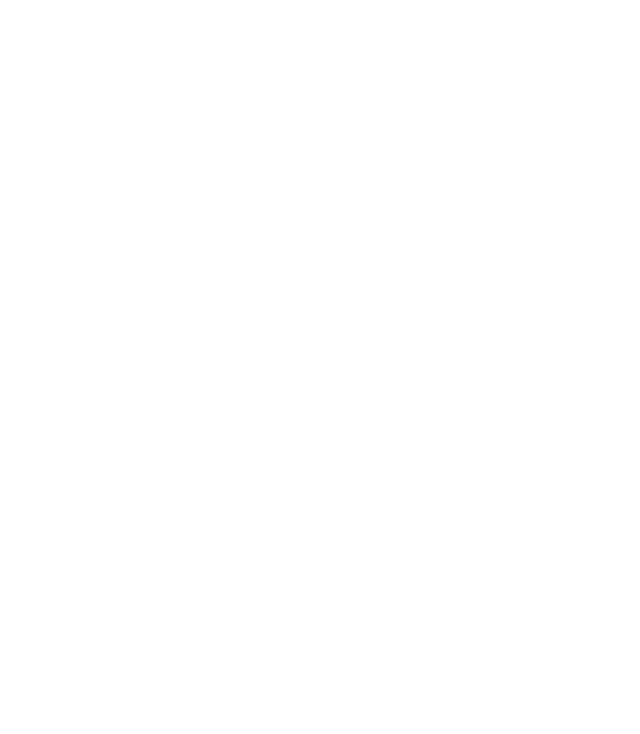
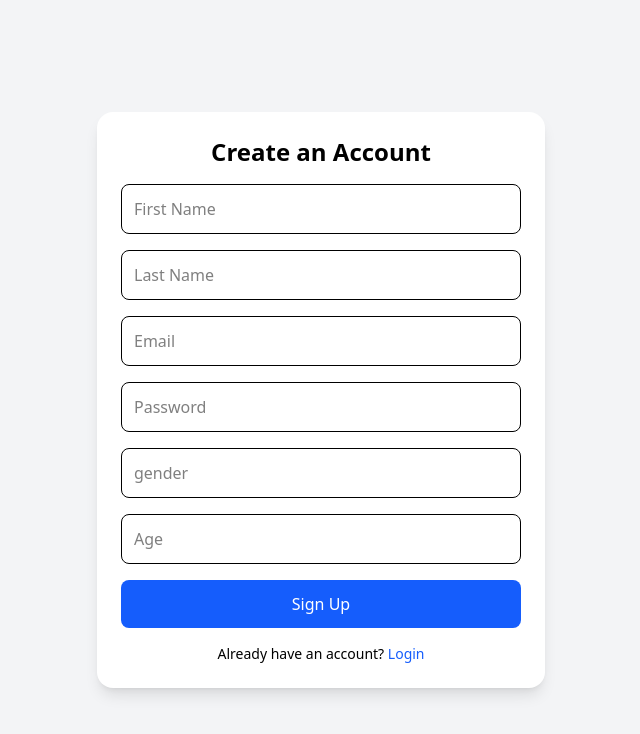
Before and after one commit to anuragbirendrasingh/frontend-intern-auth-dashboard, a React (Vite) app in the folder Front_End/: page /signup in a window 1280 px wide. Shown: the top 734 px of the page, without its empty margins (319-959 px from the left). Built offline with nearby package versions, Linux system fonts and the light colour scheme.

Commit message:
signup and login page cretaed

```diff
--- a/Front_End/src/App.jsx
+++ b/Front_End/src/App.jsx
@@ -10,6 +10,9 @@
 
     <BrowserRouter>
       <Routes>
+
+        <Route path="/" element={<h1>Welcome Page</h1>} />
+
         <Route path="/signup" element={<SignUp />} />
         <Route path="/login" element={<Login />} />
 
--- a/Front_End/src/Components/ProtectedRoute.jsx
+++ b/Front_End/src/Components/ProtectedRoute.jsx
@@ -1,10 +1,15 @@
-
-import {Navigate} from "react-router-dom";
+import { Navigate } from "react-router-dom";
 import { useContext } from "react";
 import { AuthContext } from "../Context/AuthContext";
 
-export default function ProtectedRoute({children}) {
-    const {token} = useContext(AuthContext)
+export default function ProtectedRoute({ children }) {
+  const { token } = useContext(AuthContext);
 
-    return token ? children : <Navigate to="/login"/>
+  if (!token) {
+    return <Navigate to="/login" />;
+  }
+
+  return children;
+
+  // return token ? children : <Navigate to="/login"/>
 }
--- a/Front_End/src/Context/AuthContext.jsx
+++ b/Front_End/src/Context/AuthContext.jsx
@@ -1,5 +1,4 @@
-
-import { createContext , useState , useEffect } from "react";
+import { createContext , useState } from "react";
 
 export const AuthContext = createContext();
 
@@ -20,7 +19,7 @@
     }
 
     return(
-        <AuthContext.Provider value={{token,user,login,logout}}>
+        <AuthContext.Provider value={{ token, user, setUser, login, logout }}>
             {children}
         </AuthContext.Provider>
     )
--- a/Front_End/src/Pages/Login.jsx
+++ b/Front_End/src/Pages/Login.jsx
@@ -1,11 +1,88 @@
-import React from 'react'
+import { useState, useContext } from "react";
+import { AuthContext } from "../Context/AuthContext";
+import axiosInstance from "../Utils/axiosInstance";
+import { useNavigate } from "react-router-dom";
 
-const Login = () => {
+export default function Login() {
+  const navigate = useNavigate();
+  const { login } = useContext(AuthContext);
+
+  const [formData, setFormData] = useState({
+    emailId: "",
+    password: "",
+  });
+
+  const [error, setError] = useState("");
+
+  const handleChange = (e) => {
+    setFormData({
+      ...formData,
+      [e.target.name]: e.target.value,
+    });
+  };
+
+  const handleSubmit = async (e) => {
+    e.preventDefault();
+    setError("");
+
+    try {
+      const res = await axiosInstance.post("/auth/signin", formData);
+
+
+      login(res.data.token, res.data.user);
+
+      navigate("/dashboard");
+    } catch (err) {
+      setError(err.response?.data?.message || "Login failed");
+    }
+  };
+
   return (
-    <div>
+    <div className="h-screen flex justify-center items-center bg-gray-100">
+      <div className="w-full max-w-md bg-white shadow-lg rounded-2xl p-6">
+        <h2 className="text-2xl font-bold mb-4 text-center">Login</h2>
 
+        {error && (
+          <p className="text-red-500 text-sm text-center mb-2">{error}</p>
+        )}
+
+        <form onSubmit={handleSubmit} className="space-y-4">
+          <input
+            type="email"
+            name="emailId"
+            placeholder="Email"
+            value={formData.emailId}
+            onChange={handleChange}
+            className="w-full p-3 rounded-lg border outline-none"
+          />
+
+          <input
+            type="password"
+            name="password"
+            placeholder="Password"
+            value={formData.password}
+            onChange={handleChange}
+            className="w-full p-3 rounded-lg border outline-none"
+          />
+
+          <button
+            type="submit"
+            className="w-full bg-blue-600 text-white p-3 rounded hover:bg-blue-700 transition"
+          >
+            Login
+          </button>
+        </form>
+
+        <p className="text-sm mt-4 text-center">
+          Don’t have an account?{" "}
+          <span
+            onClick={() => navigate("/signup")}
+            className="text-blue-600 cursor-pointer"
+          >
+            Create Account
+          </span>
+        </p>
+      </div>
     </div>
-  )
+  );
 }
-
-export default Login
--- a/Front_End/src/Pages/SignUp.jsx
+++ b/Front_End/src/Pages/SignUp.jsx
@@ -1,11 +1,131 @@
-import React from 'react'
+import { useState, useContext } from "react";
+import axiosInstance from "axios";
+import { AuthContext } from "../Context/AuthContext";
+import { useNavigate } from "react-router-dom";
 
-const SignUp = () => {
+export default function SignUp() {
+  const navigate = useNavigate();
+  const { login } = useContext(AuthContext);
+
+  const [formData, setFormData] = useState({
+    firstName: "",
+    lastName:"",
+    emailId: "",
+    password: "",
+    age: "",
+    gender:"",
+  });
+
+  const [error, setError] = useState("");
+
+  const handleChange = (e) => {
+    setFormData({ ...formData, [e.target.name]: e.target.value });
+  };
+
+  const handleSubmit = async (e) => {
+    e.preventDefault();
+    setError("");
+
+    try {
+      const res = await axiosInstance.post(
+        "http://localhost:5555/api/auth/signup",
+        formData
+      );
+
+      login(res.data.token, res.data.user);
+      navigate("/dashboard");
+
+    } catch (err) {
+      setError(err.response?.data?.message || "Signup failed");
+    }
+  };
+
+
   return (
-    <div>
+    <div className="h-screen flex justify-center items-center bg-gray-100">
+      <div className="w-full max-w-md bg-white shadow-lg rounded-2xl p-6">
 
+        <h2 className="text-2xl font-bold mb-4 text-center">Create an Account</h2>
+
+        {error && (
+          <p className="text-red-500 text-sm text-center mb-2">{error}</p>
+        )}
+
+        <form onSubmit={handleSubmit} className="space-y-4">
+
+          <input
+            type="text"
+            name="firstName"
+            placeholder="First Name"
+            value={formData.firstName}
+            onChange={handleChange}
+            className="w-full p-3 rounded-lg border outline-none"
+          />
+
+          <input
+  type="text"
+  name="lastName"
+  placeholder="Last Name"
+  value={formData.lastName}
+  onChange={handleChange}
+  className="w-full p-3 rounded-lg border outline-none"
+/>
+
+          <input
+            type="email"
+            name="emailId"
+            placeholder="Email"
+            value={formData.emailId}
+            onChange={handleChange}
+            className="w-full p-3 rounded-lg border outline-none"
+          />
+
+          <input
+            type="password"
+            name="password"
+            placeholder="Password"
+            value={formData.password}
+            onChange={handleChange}
+            className="w-full p-3 rounded-lg border outline-none"
+          />
+
+
+          <input
+            type="text"
+            name="gender"
+            placeholder="gender"
+            value={formData.gender}
+            onChange={handleChange}
+            className="w-full p-3 rounded-lg border outline-none"
+          />
+
+          <input
+            type="number"
+            name="age"
+            placeholder="Age"
+            value={formData.age}
+            onChange={handleChange}
+            className="w-full p-3 rounded-lg border outline-none"
+          />
+
+          <button
+            type="submit"
+            className="w-full bg-blue-600 text-white p-3 rounded-lg hover:bg-blue-700 transition"
+          >
+            Sign Up
+          </button>
+        </form>
+
+        <p className="text-sm mt-4 text-center">
+          Already have an account?{" "}
+          <span
+            onClick={() => navigate("/login")}
+            className="text-blue-600 cursor-pointer"
+          >
+            Login
+          </span>
+        </p>
+      </div>
     </div>
-  )
+  );
 }
-
-export default SignUp
--- a/Front_End/src/Utils/axiosInstance.js
+++ b/Front_End/src/Utils/axiosInstance.js
@@ -4,12 +4,22 @@
     baseURL :"http://localhost:5555/api"
 })
 
-axiosInstance.interceptors.request.use((config)=>{
-    const token  = localStorage.getItem("token")
-    if(token){
-        config.headers.Authorization = `Bearer ${token}`
+// axiosInstance.interceptors.request.use((config)=>{
+//     const token  = localStorage.getItem("token")
+//     if(token){
+//         config.headers.Authorization = `Bearer ${token}`
+//     }
+//     return config ;
+// })
+
+axiosInstance.interceptors.request.use((config) => {
+  if (!config.url.includes("/auth/login") && !config.url.includes("/auth/signup")) {
+    const token = localStorage.getItem("token");
+    if (token) {
+      config.headers.Authorization = `Bearer ${token}`;
     }
-    return config ;
-})
+  }
+  return config;
+});
 
 export default axiosInstance  ;
```
